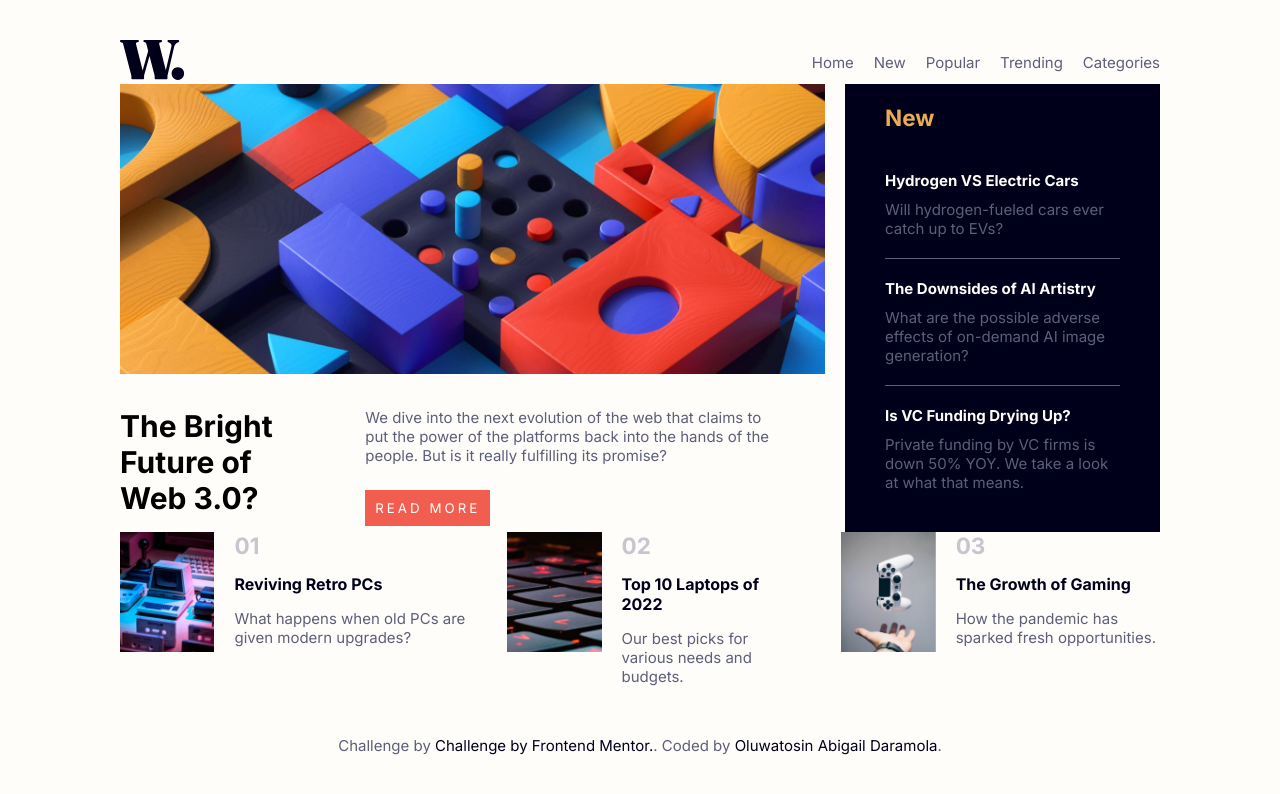
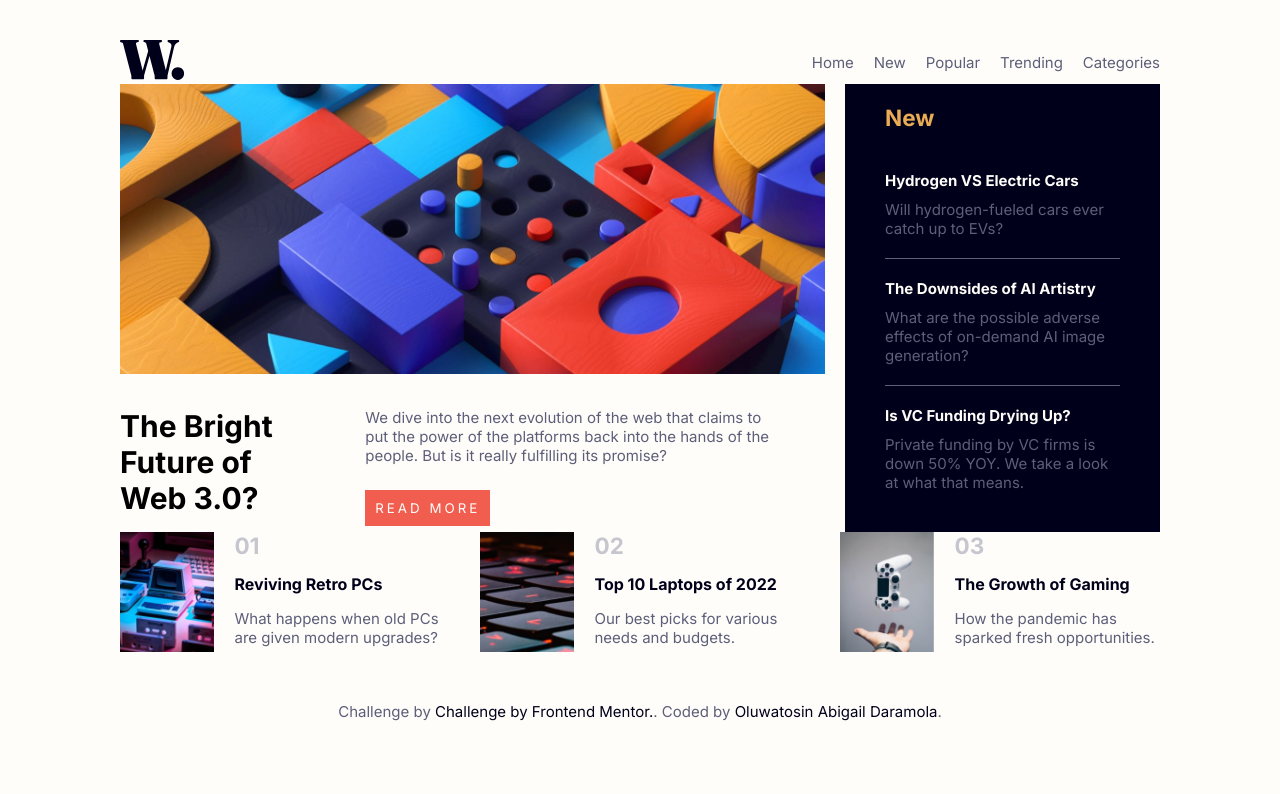
Before and after one commit to Heph-zibah/news-homepage-reactjs, a React (Create React App) app: page / in a window 1280 px wide. Shown: the top 794 px of the page. Built offline with nearby package versions, Linux system fonts and the light colour scheme; the HTML template or start-up script is replaced by a standard one.

Commit message:
update style

```diff
--- a/src/components/Popular/_popular.scss
+++ b/src/components/Popular/_popular.scss
@@ -1,5 +1,6 @@
 .popular__container {
-    display: flex;
+    display: grid;
+    grid-template-columns: repeat(auto-fit, minmax(18rem, 1fr));
     flex-direction: column;
     align-items: flex-start;
     justify-content: space-between;
@@ -35,8 +36,3 @@
     scale: 1.1;
     background-color: $text-color-white;
 }
-@media screen and (min-width:800px) {
-    .popular__container {
-        flex-direction: row;
-    }
-}
```
